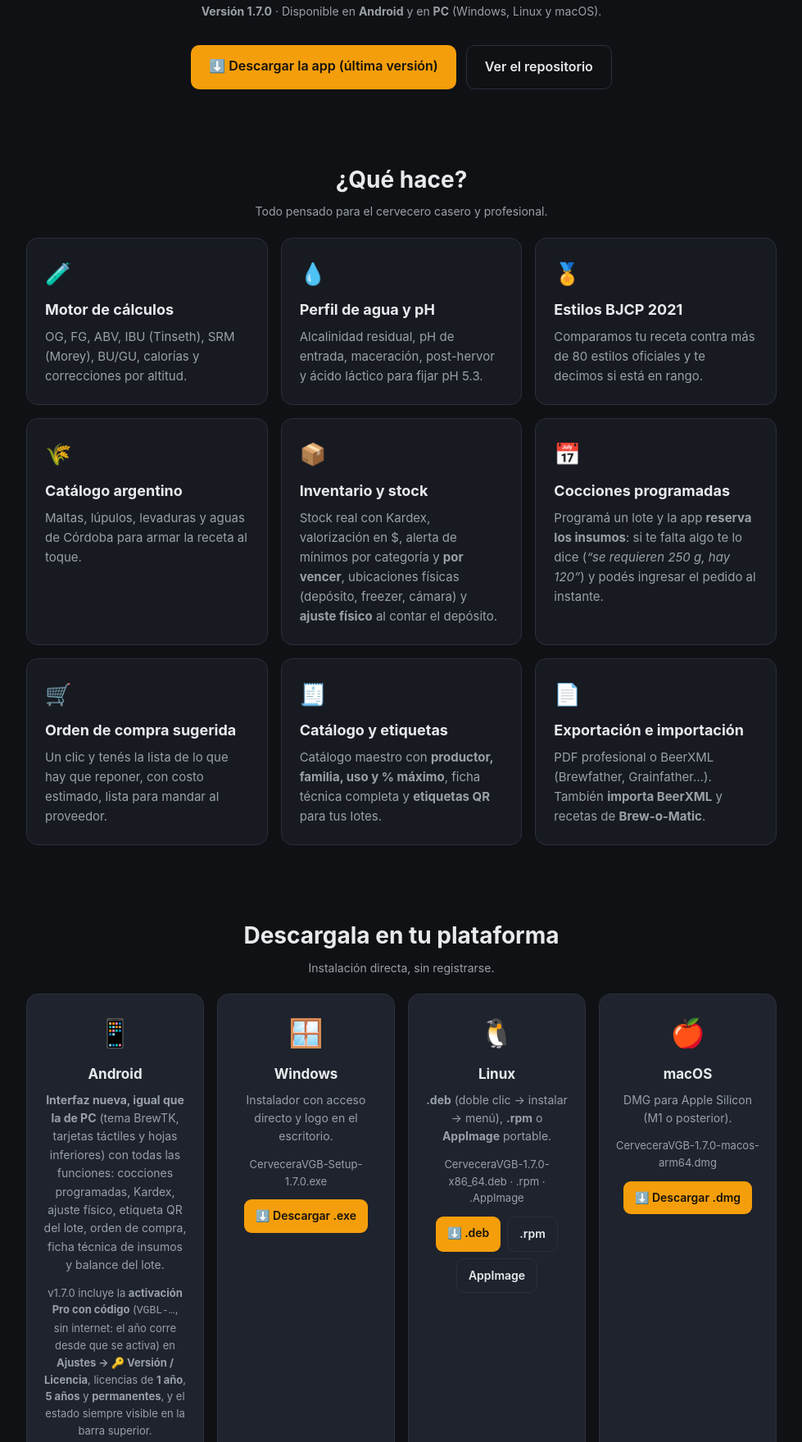
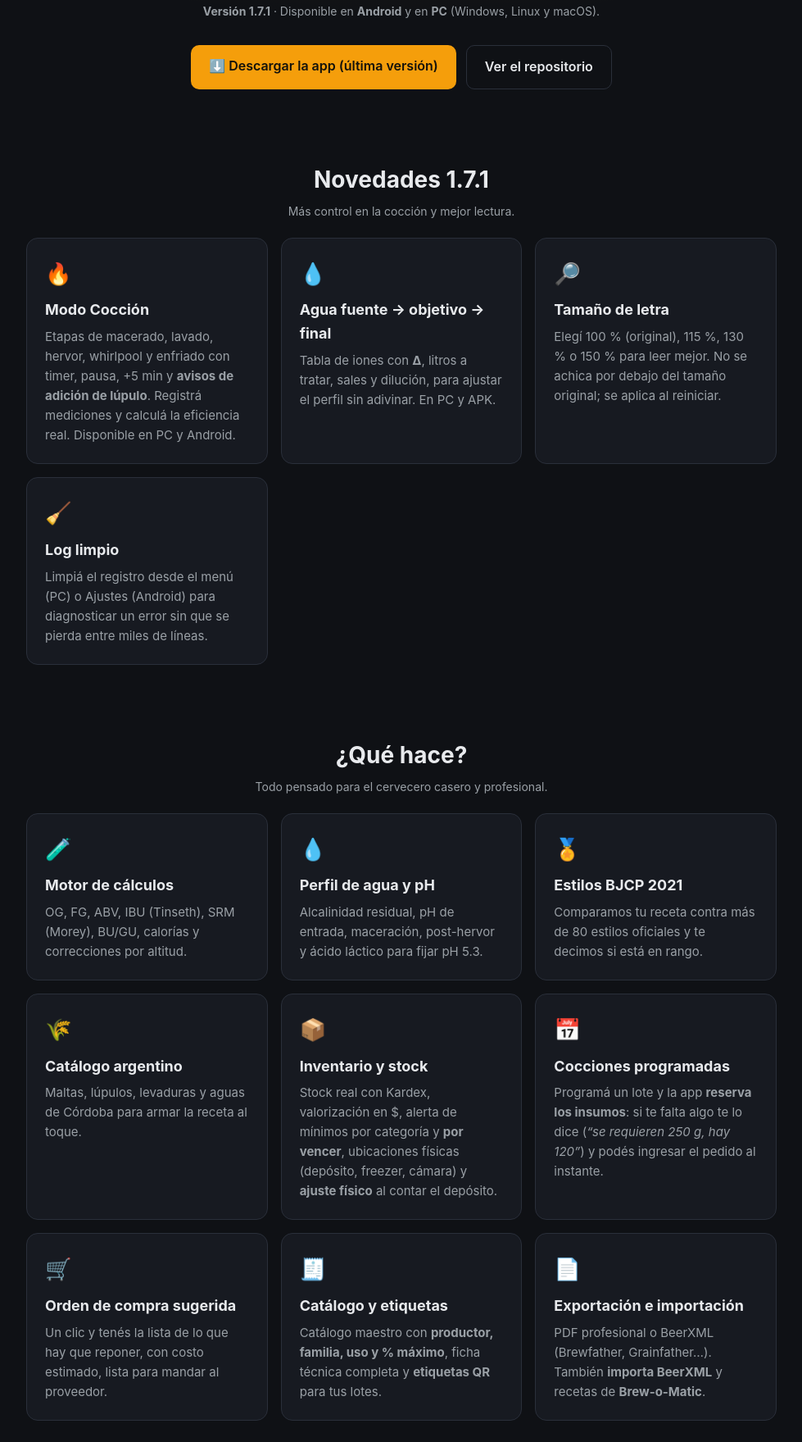
Before and after one commit to saintwick47/saintwick47.github.io, a plain HTML site: page index.html in a window 1280 px wide. Shown: the part 284-2043 px from the top of the page at 82% size, without its empty margins (150-1129 px from the left). Drawn offline with Linux system fonts and the light colour scheme.

Commit message:
web: 1.7.1 (cocción, agua, fuente y log)

```diff
--- a/index.html
+++ b/index.html
@@ -82,13 +82,36 @@
       <p>Diseñá tus recetas de cerveza con precisión técnica profesional:
          motor Tinseth, Morey y Palmer, más de 80 estilos BJCP 2021,
          gestión de inventario, cocciones programadas y estimación de pH.</p>
-      <p class="sub"><b>Versión 1.7.0</b> · Disponible en <b>Android</b> y en <b>PC</b> (Windows, Linux y macOS).</p>
+      <p class="sub"><b>Versión 1.7.1</b> · Disponible en <b>Android</b> y en <b>PC</b> (Windows, Linux y macOS).</p>
       <div class="btns">
         <a class="btn primary" href="https://github.com/saintwick47/cervecera-vgb/releases/latest" target="_blank" rel="noopener">⬇️ Descargar la app (última versión)</a>
         <a class="btn ghost" href="https://github.com/saintwick47/cervecera-vgb" target="_blank" rel="noopener">Ver el repositorio</a>
       </div>
     </div>
   </div>
+
+  <section>
+    <div class="wrap">
+      <h2>Novedades 1.7.1
+        <small>Más control en la cocción y mejor lectura.</small>
+      </h2>
+      <div class="grid">
+        <div class="card"><div class="ico">🔥</div><h3>Modo Cocción</h3>
+          <p>Etapas de macerado, lavado, hervor, whirlpool y enfriado con timer, pausa,
+             +5 min y <b>avisos de adición de lúpulo</b>. Registrá mediciones y calculá la
+             eficiencia real. Disponible en PC y Android.</p></div>
+        <div class="card"><div class="ico">💧</div><h3>Agua fuente → objetivo → final</h3>
+          <p>Tabla de iones con <b>Δ</b>, litros a tratar, sales y dilución, para ajustar el
+             perfil sin adivinar. En PC y APK.</p></div>
+        <div class="card"><div class="ico">🔎</div><h3>Tamaño de letra</h3>
+          <p>Elegí 100 % (original), 115 %, 130 % o 150 % para leer mejor. No se achica
+             por debajo del tamaño original; se aplica al reiniciar.</p></div>
+        <div class="card"><div class="ico">🧹</div><h3>Log limpio</h3>
+          <p>Limpiá el registro desde el menú (PC) o Ajustes (Android) para diagnosticar
+             un error sin que se pierda entre miles de líneas.</p></div>
+      </div>
+    </div>
+  </section>
 
   <section>
     <div class="wrap">
@@ -134,28 +157,28 @@
           <p><b>Interfaz nueva, igual que la de PC</b> (tema BrewTK, tarjetas táctiles y hojas
              inferiores) con todas las funciones: cocciones programadas, Kardex, ajuste físico,
              etiqueta QR del lote, orden de compra, ficha técnica de insumos y balance del lote.</p>
-          <p style="color:var(--muted);font-size:13px">v1.7.0 incluye la <b>activación Pro con código</b>
+          <p style="color:var(--muted);font-size:13px">v1.7.1 suma <b>modo Cocción</b> (timer y avisos de lúpulo), <b>tabla de agua</b> fuente/objetivo/final/Δ, <b>tamaño de letra 100–150 %</b> y <b>limpiar log</b>; incluye la <b>activación Pro con código</b>
              (<code>VGBL-…</code>, sin internet: el año corre desde que se activa) en
              <b>Ajustes → 🔑 Versión / Licencia</b>, licencias de <b>1 año</b>, <b>5 años</b> y
              <b>permanentes</b>, y el estado siempre visible en la barra superior.</p>
-          <div class="min">CerveceraVGB.apk · v1.7.0</div>
+          <div class="min">CerveceraVGB.apk · v1.7.1</div>
           <div class="dl"><a class="primary" href="https://github.com/saintwick47/cervecera-vgb/releases/latest/download/CerveceraVGB.apk">⬇️ Descargar APK</a></div></div>
         <div class="plat"><div class="ico">🪟</div><h3>Windows</h3>
           <p>Instalador con acceso directo y logo en el escritorio.</p>
-          <div class="min">CerveceraVGB-Setup-1.7.0.exe</div>
-          <div class="dl"><a class="primary" href="https://github.com/saintwick47/cervecera-vgb/releases/latest/download/CerveceraVGB-Setup-1.7.0.exe">⬇️ Descargar .exe</a></div></div>
+          <div class="min">CerveceraVGB-Setup-1.7.1.exe</div>
+          <div class="dl"><a class="primary" href="https://github.com/saintwick47/cervecera-vgb/releases/latest/download/CerveceraVGB-Setup-1.7.1.exe">⬇️ Descargar .exe</a></div></div>
         <div class="plat"><div class="ico">🐧</div><h3>Linux</h3>
           <p><b>.deb</b> (doble clic → instalar → menú), <b>.rpm</b> o <b>AppImage</b> portable.</p>
-          <div class="min">CerveceraVGB-1.7.0-x86_64.deb · .rpm · .AppImage</div>
+          <div class="min">CerveceraVGB-1.7.1-x86_64.deb · .rpm · .AppImage</div>
           <div class="dl">
-            <a class="primary" href="https://github.com/saintwick47/cervecera-vgb/releases/latest/download/CerveceraVGB-1.7.0-x86_64.deb">⬇️ .deb</a>
-            <a class="ghost" href="https://github.com/saintwick47/cervecera-vgb/releases/latest/download/CerveceraVGB-1.7.0-x86_64.rpm">.rpm</a>
-            <a class="ghost" href="https://github.com/saintwick47/cervecera-vgb/releases/latest/download/CerveceraVGB-1.7.0-x86_64.AppImage">AppImage</a>
+            <a class="primary" href="https://github.com/saintwick47/cervecera-vgb/releases/latest/download/CerveceraVGB-1.7.1-x86_64.deb">⬇️ .deb</a>
+            <a class="ghost" href="https://github.com/saintwick47/cervecera-vgb/releases/latest/download/CerveceraVGB-1.7.1-x86_64.rpm">.rpm</a>
+            <a class="ghost" href="https://github.com/saintwick47/cervecera-vgb/releases/latest/download/CerveceraVGB-1.7.1-x86_64.AppImage">AppImage</a>
           </div></div>
         <div class="plat"><div class="ico">🍎</div><h3>macOS</h3>
           <p>DMG para Apple Silicon (M1 o posterior).</p>
-          <div class="min">CerveceraVGB-1.7.0-macos-arm64.dmg</div>
-          <div class="dl"><a class="primary" href="https://github.com/saintwick47/cervecera-vgb/releases/latest/download/CerveceraVGB-1.7.0-macos-arm64.dmg">⬇️ Descargar .dmg</a></div></div>
+          <div class="min">CerveceraVGB-1.7.1-macos-arm64.dmg</div>
+          <div class="dl"><a class="primary" href="https://github.com/saintwick47/cervecera-vgb/releases/latest/download/CerveceraVGB-1.7.1-macos-arm64.dmg">⬇️ Descargar .dmg</a></div></div>
       </div>
       <p style="text-align:center;margin-top:22px;color:var(--muted);font-size:14px">
         🐧 En <b>Ubuntu/Debian/Mint</b> usá el <b>.deb</b>: doble clic → Instalar → abrís desde el menú de aplicaciones (sin terminal).
```
